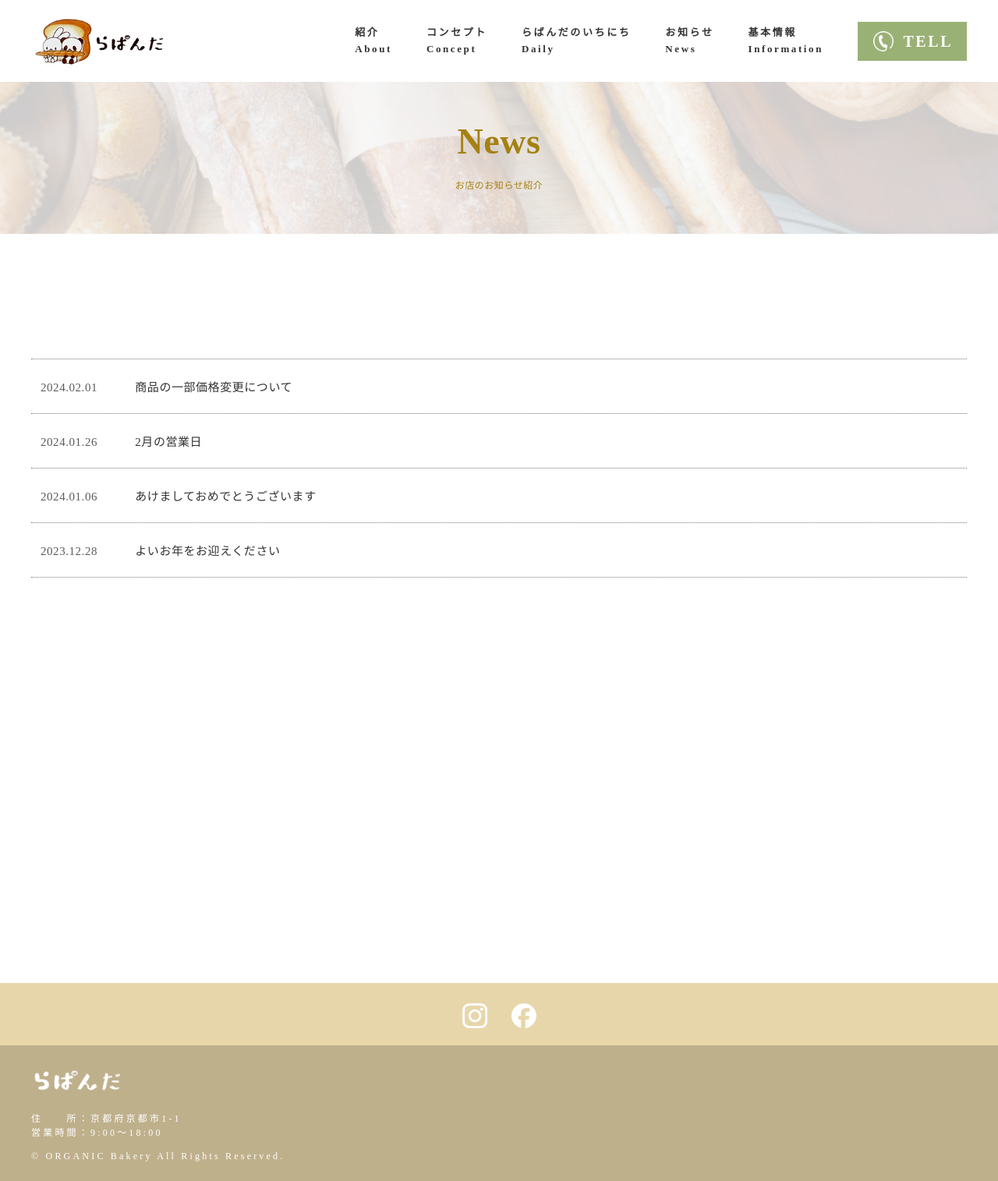
After one commit to mugi-taro/rapanda, a PHP site: page /archive.html in a window 1280 px wide. The commit adds this page. Shown: the whole page at 78% size. Run offline with PHP 8.4, Linux system fonts and the light colour scheme; style sheets or scripts are compiled from the project's sources; some libraries are stand-ins or nearby versions; some web fonts are replaced.

```diff
--- /dev/null
+++ b/archive.html
@@ -0,0 +1,212 @@
+<!DOCTYPE html>
+<html lang="ja">
+
+<head>
+  <meta charset="utf-8">
+  <meta name="viewport" content="width=device-width">
+  <link rel="shortcut icon" href="" />
+  <meta name="robots" content="index, follow, max-image-preview:large, max-snippet:-1, max-video-preview:-1">
+  <title></title>
+  <meta name="description" content="">
+  <meta name="keywords" content="" />
+  <meta property="og:type" content="website">
+  <meta property="og:title" content="">
+  <meta property="og:description" content="">
+  <meta property="og:url" content="">
+  <meta property="og:site_name" content="">
+  <meta property="og:image" content="">
+  <meta property="og:locale" content="ja_JP">
+  <meta name="twitter:image" content="">
+  <script src="https://cdn.jsdelivr.net/npm/viewport-extra@2.0.1/dist/iife/viewport-extra.min.js" defer></script>
+  <link rel="stylesheet" href="https://cdn.jsdelivr.net/npm/swiper@8/swiper-bundle.min.css" />
+  <link href="./css/reset.css" media="all" rel="stylesheet" type="text/css" />
+  <link href="./css/style.css" media="all" rel="stylesheet" type="text/css" />
+  <link href="./css/page.css" media="all" rel="stylesheet" type="text/css" />
+</head>
+
+<body>
+  <!-- ヘッダー -->
+  <header class="rp-header">
+    <div class="rp__site__inner">
+      <!-- グローバルナビ PC -->
+      <div class="header-gnav__pc">
+        <div class="gnav-logo">
+          <a href="#">
+            <img src="./img/header_logo.png">
+          </a>
+        </div>
+        <ul class="gnav-list">
+          <li class="gnav-item">
+            <a href="#about">
+              紹介<br>About
+            </a>
+          </li>
+          <li class="gnav-item">
+            <a href="#concept">
+              コンセプト<br>
+              <span>Concept</span>
+            </a>
+          </li>
+          <li class="gnav-item">
+            <a href="#topDaily">
+              らぱんだのいちにち<br>
+              <span>Daily</span>
+            </a>
+          </li>
+          <li class="gnav-item">
+            <a href="#news">
+              お知らせ<br>
+              <span>News</span>
+            </a>
+          </li>
+          <li class="gnav-item">
+            <a href="#information">
+              基本情報<br>
+              <span>Information</span>
+            </a>
+          </li>
+          <li class="gnav-item">
+            <a href="" class="gnav-item__tell">
+              <div class="gnav-item__tell--flex">
+                <img src="./img/tell_icon.png" alt="電話 アイコン">
+                <p>TELL</p>
+              </div>
+            </a>
+          </li>
+        </ul>
+      </div>
+      <!-- グローバルナビ SP -->
+      <div class="header-gnav__sp">
+        <div id="js_hamburger">
+          <nav class="ham-gnav" class="hamburgerGnav">
+            <ul class="ham-gnav-list">
+              <div class="ham-gnav-logo">
+                <img src="./img/header_logo.png">
+              </div>
+              <li class="ham-gnav-item">
+                <a href="#">
+                  ホーム<br>Home
+                </a>
+              </li>
+              <li class="ham-gnav-item">
+                <a href="#about">
+                  紹介<br>About
+                </a>
+              </li>
+              <li class="ham-gnav-item">
+                <a href="#concept">
+                  コンセプト<br>
+                  <span>Concept</span>
+                </a>
+              </li>
+              <li class="ham-gnav-item">
+                <a href="#topDaily">
+                  らぱんだのいちにち<br>
+                  <span>Daily</span>
+                </a>
+              </li>
+              <li class="ham-gnav-item">
+                <a href="#news">
+                  お知らせ<br>
+                  <span>News</span>
+                </a>
+              </li>
+              <li class="ham-gnav-item">
+                <a href="#information">
+                  基本情報<br>
+                  <span>Information</span>
+                </a>
+              </li>
+              <div class="ham-gnav-sns">
+                <img src="./img/insta_logo_small.png">
+                <img src="./img/face_logo_small.png">
+              </div>
+            </ul>
+          </nav>
+          <button type="button" id="hamBtn"></button>
+        </div>
+      </div>
+    </div>
+  </header>
+
+  <!-- メイン -->
+  <main>
+    <article>
+      <!-- top -->
+      <section class="rp-under-top">
+        <div class="rp__site__inner _pd-0">
+          <h1 class="under-top__title">
+            News<br>
+            <span class="under-top__title--sub">
+              お店のお知らせ紹介
+            </span>
+          </h1>
+        </div>
+      </section>
+
+      <section class="rp-news-section">
+        <div class="rp__site__inner">
+          <ul class="rp-news-list">
+            <li class="rp-news-item">
+              <a href="">
+                <span class="rp-news-item__date">2024.02.01</span>
+                商品の一部価格変更について
+              </a>
+            </li>
+
+            <li class="rp-news-item">
+              <a href="">
+                <span class="rp-news-item__date">2024.01.26</span>
+                2月の営業日
+              </a>
+            </li>
+
+
+            <li class="rp-news-item">
+              <a href="">
+                <span class="rp-news-item__date">2024.01.06</span>
+                あけましておめでとうございます
+              </a>
+            </li>
+            </a>
+
+            <li class="rp-news-item">
+              <a href="">
+                <span class="rp-news-item__date">2023.12.28</span>
+                よいお年をお迎えください
+              </a>
+            </li>
+          </ul>
+        </div>
+      </section>
+    </article>
+  </main>
+
+  <!-- フッター -->
+  <footer class="rp-footer">
+    <div class="rp__site__inner">
+      <div class="footer-sns">
+        <img src="./img/insta_logo_white.png">
+        <img src="./img/face_logo_white.png">
+      </div>
+      <div class="footer-list">
+        <img src="./img/footer_logo.png" class="footer-logo">
+        <p class="footer-text">
+          住　　所：京都府京都市1-1<br>
+          営業時間：9:00〜18:00<br>
+          <br>
+          &#169; ORGANIC Bakery All Rights Reserved.
+        </p>
+      </div>
+    </div>
+  </footer>
+
+  <!-- JS -->
+  <script src="https://ajax.googleapis.com/ajax/libs/jquery/3.6.0/jquery.min.js"></script>
+  <script src="https://cdn.jsdelivr.net/npm/swiper@8/swiper-bundle.min.js"></script>
+  <script src="./js/modal.js"></script>
+  <script type='text/javascript' src="./js/daily_slider.js"></script>
+  <script type='text/javascript' src="./js/script.js"></script>
+</body>
+
+</html>
--- a/css/page.css
+++ b/css/page.css
@@ -312,3 +312,39 @@
 .slider-thumbnail04 .swiper-slide-thumb-active {
   opacity: 1;
 }
+
+/*--------------------------------
+お知らせ一覧ページ
+---------------------------------*/
+.rp-news-section {
+  margin: 160px 0;
+}
+@media screen and (max-width: 550px) {
+  .rp-news-section {
+    margin: 120px 0;
+  }
+}
+.rp-news-item {
+  padding: 24px 12px;
+  border-bottom: 1px dotted #77787B;
+}
+@media screen and (max-width: 768px) {
+  .rp-news-item {
+    padding: 16px 12px;
+  }
+}
+.rp-news-item:first-child {
+  border-top: 1px dotted #77787B;
+}
+.rp-news-item a:hover {
+  opacity: 0.6;
+}
+.rp-news-item__date {
+  margin-right: 44px;
+  opacity: 0.8;
+}
+@media screen and (max-width: 550px) {
+  .rp-news-item__date {
+    margin-right: 24px;
+  }
+}
--- a/sass/page.scss
+++ b/sass/page.scss
@@ -276,7 +276,7 @@ $white: #fff;
 
 }
 
-._blue{
+._blue {
 
     &-time {
         padding: 4px 44px 4px 12px;
@@ -366,3 +366,42 @@ $white: #fff;
         opacity: 1;
     }
 }
+
+/*--------------------------------
+お知らせ一覧ページ
+---------------------------------*/
+.rp-news {
+    &-section {
+        margin: 160px 0;
+
+        @media screen and (max-width: 550px) {
+            margin: 120px 0;
+        }
+    }
+
+    &-item {
+        padding: 24px 12px;
+        border-bottom: 1px dotted #77787B;
+
+        @media screen and (max-width: 768px) {
+            padding: 16px 12px;
+        }
+
+        &:first-child {
+            border-top: 1px dotted #77787B;
+        }
+
+        & a:hover{
+            opacity: 0.6;
+        }
+
+        &__date {
+            margin-right: 44px;
+            opacity: 0.8;
+
+            @media screen and (max-width: 550px) {
+                margin-right: 24px;
+            }
+        }
+    }
+}
```
Also changed, not shown: index.html (+9 -3 lines).
